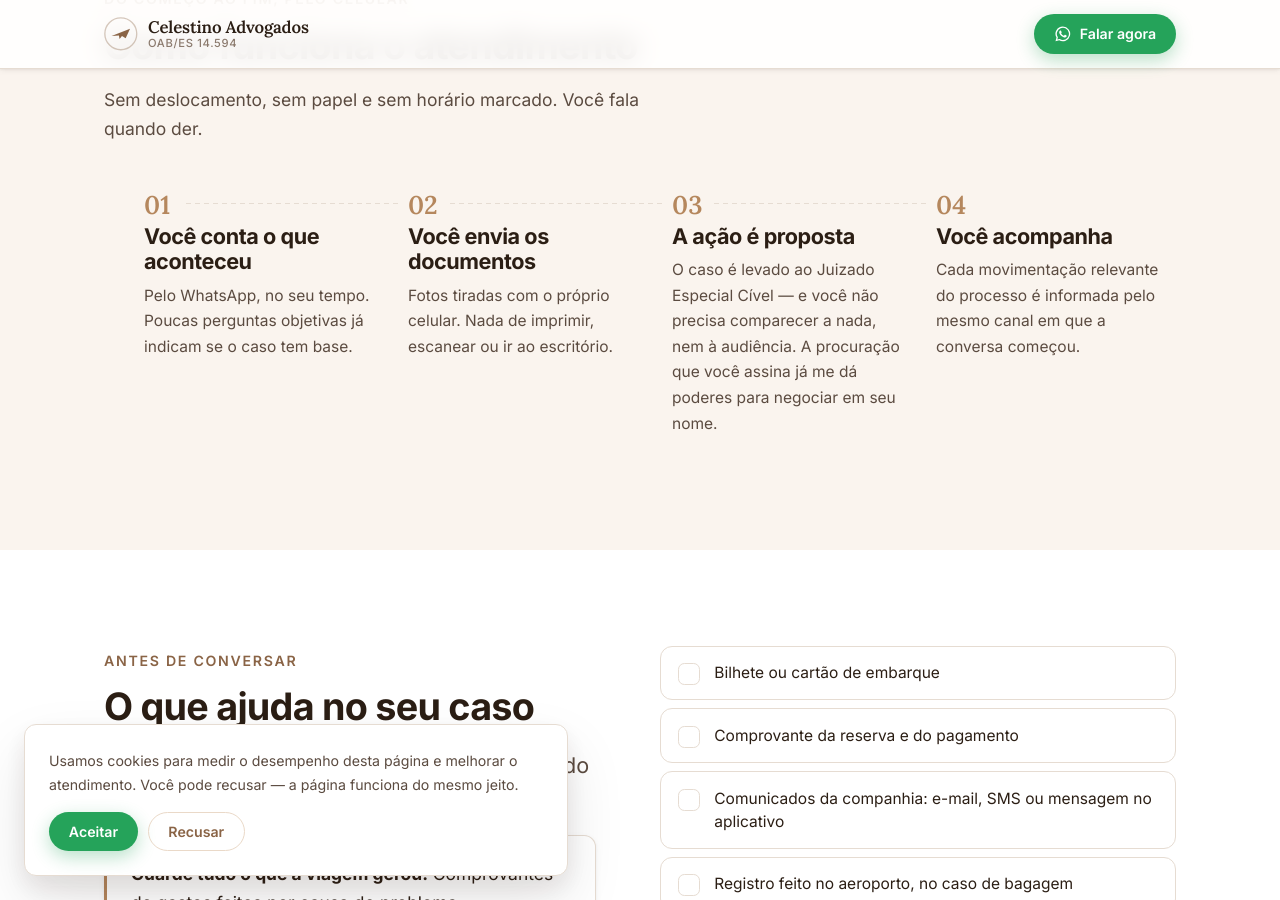
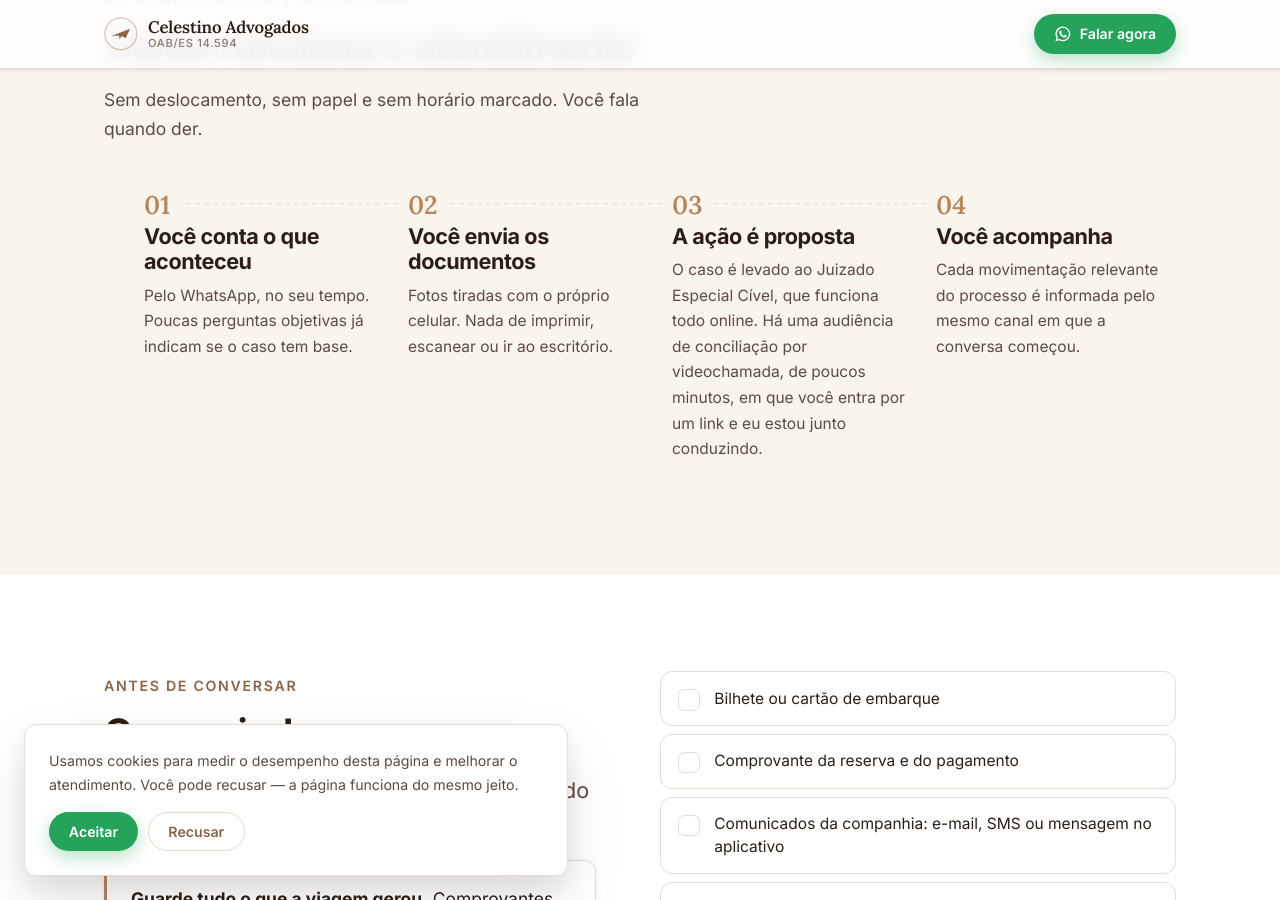
Before and after one commit to cafe01/celestinoadvogados.site, a Jekyll site: the page voo/index.html, which Jekyll copies as it is, in a window 1280 px wide and 900 px high, scrolled down 1924 px. Built offline with Jekyll 4.4.1, drawn with Linux system fonts in a browser that asks for light colours.

Commit message:
voo: a audiência de conciliação exige a presença do autor (Lei 9.099/FONAJE)
A página afirmava em três lugares que o cliente não comparece a nada, nem à
audiência, apoiada na procuração com poderes para transigir. Correção de
premissa jurídica vinda da Milena: transigir habilita a advogada a negociar e
não dispensa o autor de comparecer. A audiência é por videochamada, com link
enviado pelo PJe — então o que se promete é não sair de casa, não ausência.

Co-Authored-By: Claude Opus 5 <noreply@anthropic.com>

```diff
--- a/voo/index.html
+++ b/voo/index.html
@@ -173,7 +173,7 @@
       </li>
       <li class="step reveal">
         <h3>A ação é proposta</h3>
-        <p>O caso é levado ao Juizado Especial Cível — e você não precisa comparecer a nada, nem à audiência. A procuração que você assina já me dá poderes para negociar em seu nome.</p>
+        <p>O caso é levado ao Juizado Especial Cível, que funciona todo online. Há uma audiência de conciliação por videochamada, de poucos minutos, em que você entra por um link e eu estou junto conduzindo.</p>
       </li>
       <li class="step reveal">
         <h3>Você acompanha</h3>
@@ -273,11 +273,11 @@
     <div class="faq reveal">
       <details data-q="ir-ao-escritorio">
         <summary>Preciso ir ao escritório?</summary>
-        <div class="faq__body"><p>Não. Do primeiro contato ao envio de documentos, tudo é feito pelo celular, no horário que for possível para você — e você não precisa comparecer a nada em nenhuma etapa do processo.</p></div>
+        <div class="faq__body"><p>Não. Do primeiro contato ao envio de documentos, tudo é feito pelo celular, no horário que for possível para você. A única etapa em que você participa ao vivo é a audiência de conciliação, e ela também é por videochamada.</p></div>
       </details>
       <details data-q="audiencia">
         <summary>Vou precisar ir a alguma audiência?</summary>
-        <div class="faq__body"><p>Não. No Juizado há uma audiência de conciliação, mas a procuração que você assina no início já me dá poderes para negociar em seu nome — então nem a essa audiência você precisa comparecer, mesmo sendo virtual. É praxe do escritório outorgar esse poder em todas as procurações, justamente para não tomar o tempo do cliente.</p></div>
+        <div class="faq__body"><p>Ir, não. No Juizado Especial há uma audiência de conciliação em que a lei pede a presença do autor, mas ela acontece por videochamada: o próprio sistema do tribunal envia o link e você entra de casa, do celular ou do computador. São poucos minutos, e eu estou na chamada junto com você, conduzindo a negociação.</p></div>
       </details>
       <details data-q="prazo">
         <summary>Quanto tempo depois da viagem ainda posso buscar meus direitos?</summary>
```
